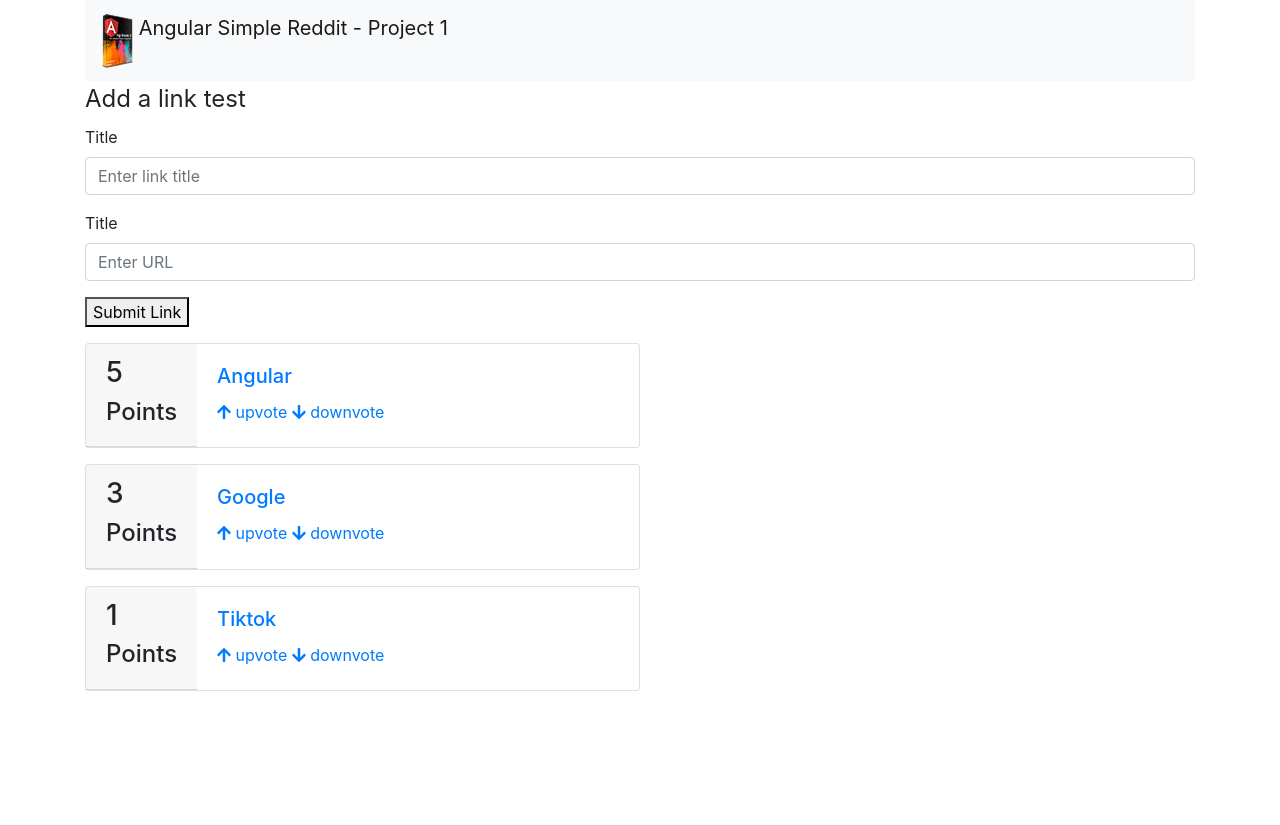
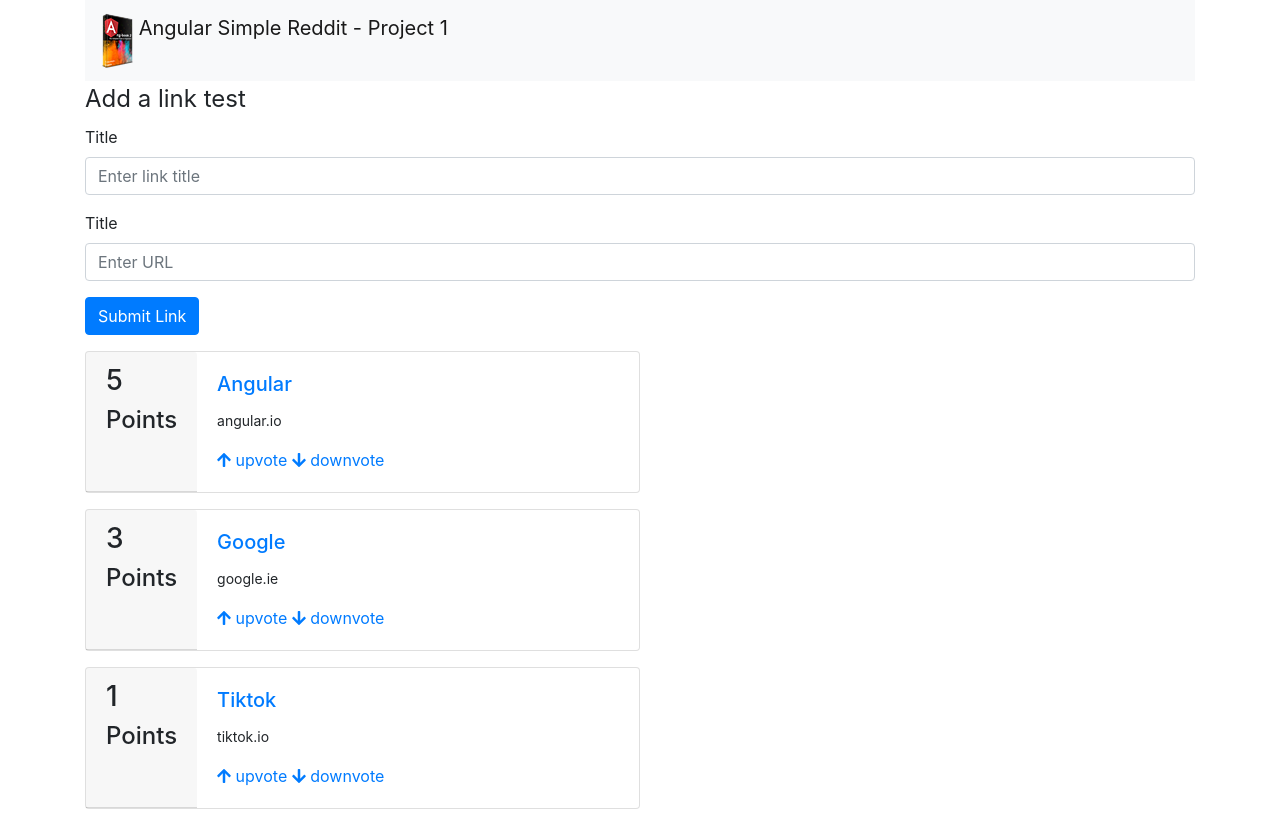
Before and after one commit to Bartek2502/reddit-project, an Angular app: page / in a window 1280 px wide. Before the commit the page ends 800 px from the top, so only its background shows below. Built offline with nearby package versions, Linux system fonts and the light colour scheme.

Commit message:
Finished video 6

```diff
--- a/src/app/app.component.html
+++ b/src/app/app.component.html
@@ -9,7 +9,7 @@
   <label for="link">Title</label>
   <input name="title" class="form-control" placeholder="Enter URL" #newlink>
 </div>
-<button (click)="addArticle(newtitle, newlink)">Submit Link</button>
+<button (click)="addArticle(newtitle, newlink)" class="btn btn-primary">Submit Link</button>
 </fieldset>
   </form>
-<app-article *ngFor="let article of articles" [article]='article'></app-article>
+<app-article *ngFor="let article of sortedArticles()" [article]='article'></app-article>
--- a/src/app/app.component.ts
+++ b/src/app/app.component.ts
@@ -25,4 +25,7 @@
     console.log(`Adding Article Title ${title.value}: and adding Article Link ${link.value}`);
     return false;
   }
+  sortedArticles(): Article[]{
+    return this.articles.sort((a:Article, b:Article) => b.votes - a.votes);
+  }
 }
--- a/src/app/article/article.component.html
+++ b/src/app/article/article.component.html
@@ -8,6 +8,7 @@
             <h5 class="card-title"> <a class="" href="{{ article.link }}">
                     {{ article.title }}
                 </a></h5>
+                <p><small>{{ article.domain() }}</small></p>
             <a href (click)="voteup()">
                 <i class="fas fa-arrow-up"></i>
                 upvote
--- a/src/app/article/article.model.ts
+++ b/src/app/article/article.model.ts
@@ -1,23 +1,34 @@
-export class Article
-{
-    votes:number;
-    title:string;
-    link:string;
+export class Article {
+  votes: number;
+  title: string;
+  link: string;
 
-  constructor(title:string, link:string, votes?:number) {
-    this.title=title;
-    this.link=link;
-    this.votes=votes || 10;
+  constructor(title: string, link: string, votes?: number) {
+    this.title = title;
+    this.link = link;
+    this.votes = votes || 0;
   }
 
-  voteup(){
-    this.votes ++; //add votes
+  voteup() {
+    this.votes++; //add votes
 
 
   }
-  votedown(){
-    this.votes --;
+  votedown() {
+    this.votes--;
 
 
   }
+
+  domain(): string {
+    try{
+      const link: string = this.link.split('//')[1];
+      return link.split('/')[0];
+
+    }
+    catch(err){
+      return null;
+    }
+
+  }
 }
```
